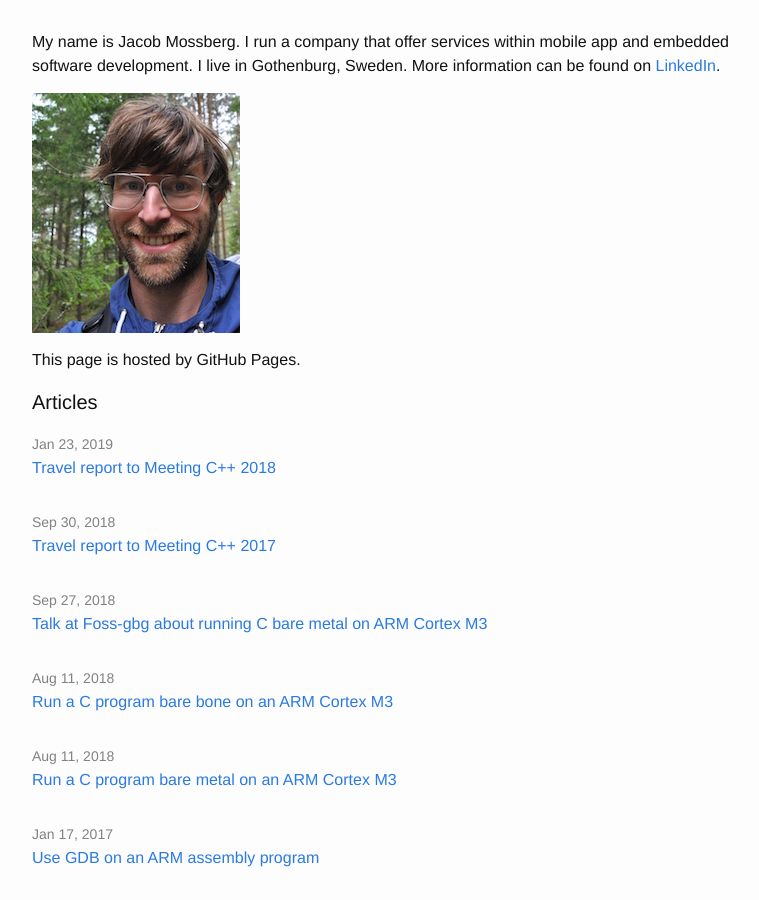
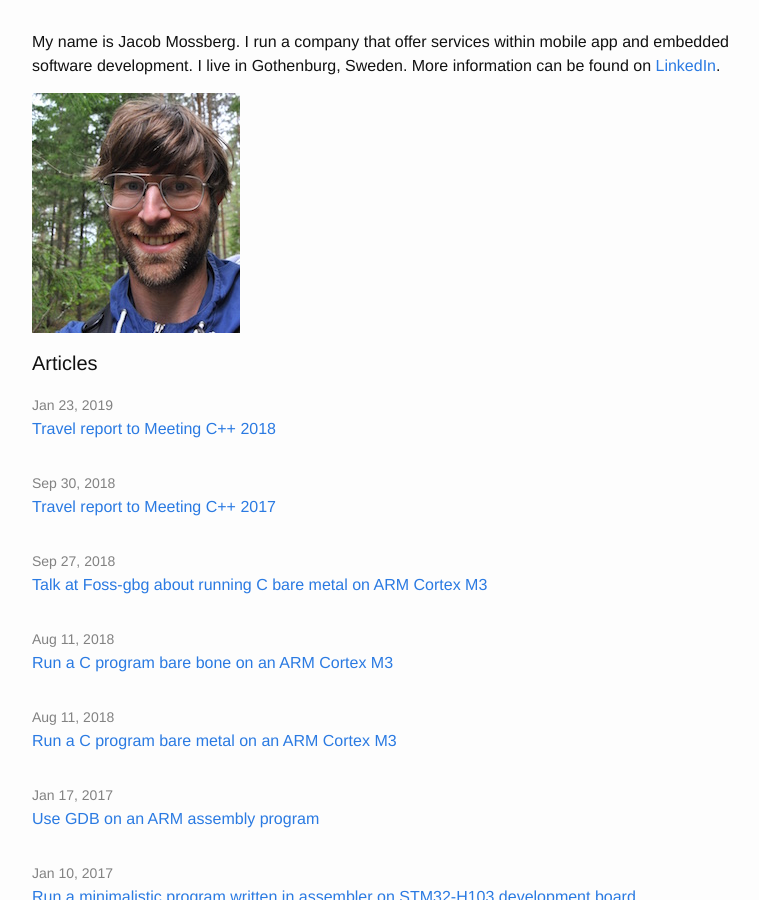
Before and after one commit to jmossberg/jmossberg.github.io, a Jekyll site: the page built from index.html, in a window 1280 px wide and 900 px high. Shown: the whole window, without its empty margins (238-997 px from the left). Built offline with Jekyll 4.4.1, drawn with Linux system fonts in a browser that asks for light colours.

Commit message:
Update index.html.

```diff
--- a/index.html
+++ b/index.html
@@ -7,8 +7,6 @@ layout: mossberg_default
 <p>My name is Jacob Mossberg. I run a company that offer services within mobile app and embedded software development. I live in Gothenburg, Sweden. More information can be found on <a href="http://se.linkedin.com/in/jacobmossberg">LinkedIn</a>.</p>
 
 <p><img src="assets/jacob.jpg"></p>
-
-<p>This page is hosted by GitHub Pages.</p>
 
 <h1 class="page-heading">Articles</h1>
 
```
